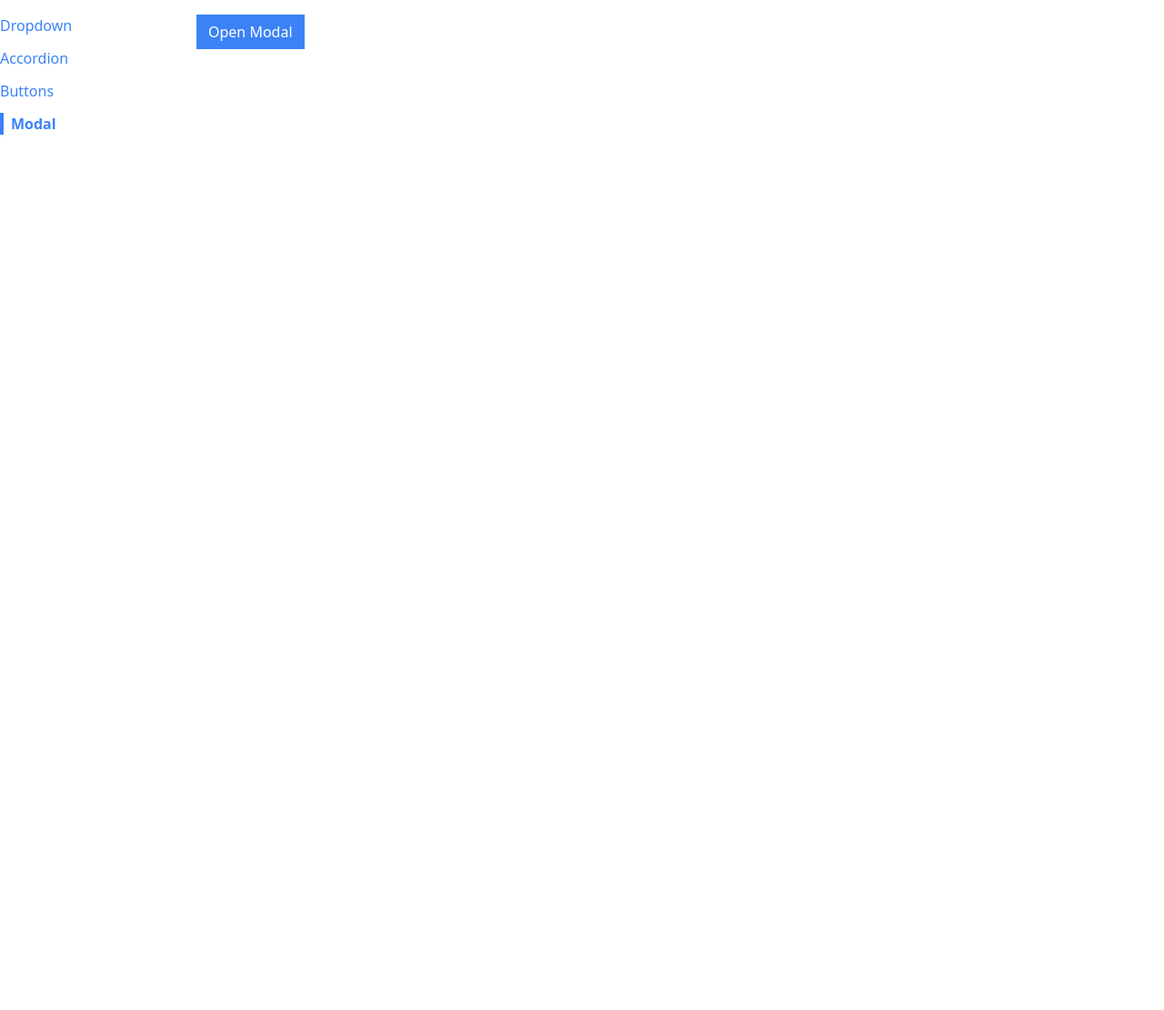
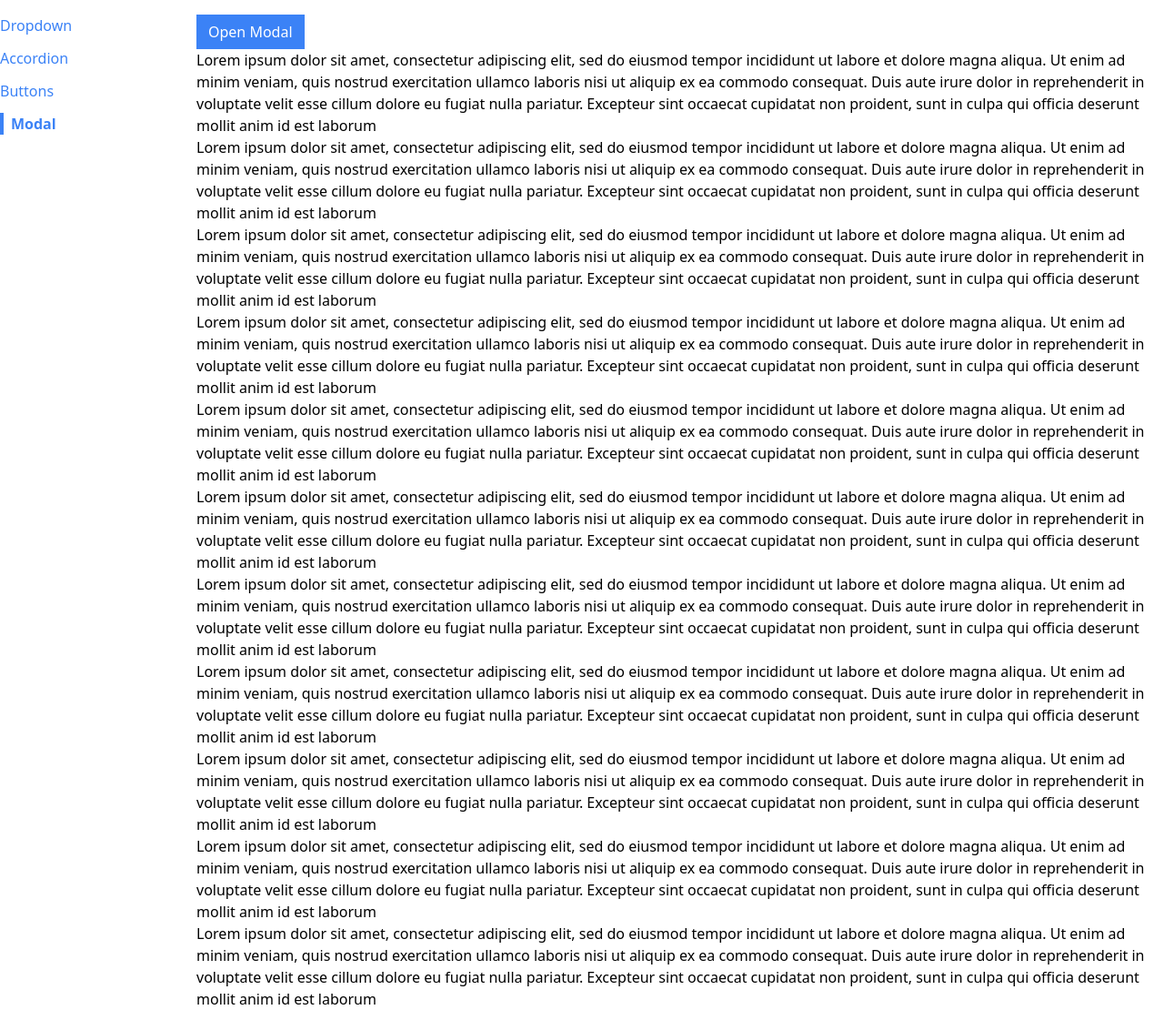
Before and after one commit to RafaelBartKings/comps-react, a React (Create React App) app: page /modal in a window 1280 px wide. Shown: the whole page at 91% size. Before the commit the page ends 800 px from the top, so only its background shows below. Built offline with nearby package versions, Linux system fonts and the light colour scheme.

Commit message:
added-modal-fixed

```diff
--- a/src/components/Modal.js
+++ b/src/components/Modal.js
@@ -1,16 +1,31 @@
 import ReactDOM from 'react-dom';
+import { useEffect } from 'react';
+import '../index.css';
 
-function Modal() {
+function Modal({ onClose, children, actionBar }) {
+   useEffect(() => {
+      document.body.classList.add('overflow-hidden');
+
+      return () => {
+         document.body.classList.remove('overflow-hidden');
+      };
+   }, []);
+
    return ReactDOM.createPortal(
       <div>
-         <div className="absolute inset-0 bg-gray-300 opacity-80"></div>
-         <div className="absolute inset-60 p-10 bg-white text-center">
-            I'm a modal!
+         <div
+            onClick={onClose}
+            className="fixed inset-0 bg-gray-300 opacity-80"
+         ></div>
+         <div className="fixed inset-40 p-10 bg-white text-center">
+            <div className="flex flex-col justify-between h-full">
+               {children}
+               <div className="flex justify-end">{actionBar}</div>
+            </div>
          </div>
       </div>,
       document.querySelector('.modal-container  ')
    );
 }
 
-
 export default Modal;
--- a/src/index.css
+++ b/src/index.css
@@ -12,3 +12,7 @@
   padding: 0;
   overflow-x: hidden;
 }
+
+.overflow-hidden {
+  overflow: hidden;
+}
--- a/src/pages/ModalPage.js
+++ b/src/pages/ModalPage.js
@@ -9,12 +9,128 @@
       setShowModal(true);
    };
 
+   const handleClose = () => {
+      setShowModal(false);
+   };
+
+   const actionBar = (
+      <div>
+         <Button className="text-white" onClick={handleClose} primary>
+            I accept
+         </Button>
+      </div>
+   );
+   const modal = (
+      <Modal onClose={handleClose} actionBar={actionBar}>
+         <p>Here is an important agreement for you to accept</p>
+      </Modal>
+   );
+
    return (
-      <div >
+      <div>
          <Button onClick={handleClick} primary className="text-white">
             Open Modal
          </Button>
-         {showModal && <Modal />}
+         {showModal && modal}
+         <p>
+            Lorem ipsum dolor sit amet, consectetur adipiscing elit, sed do
+            eiusmod tempor incididunt ut labore et dolore magna aliqua. Ut enim
+            ad minim veniam, quis nostrud exercitation ullamco laboris nisi ut
+            aliquip ex ea commodo consequat. Duis aute irure dolor in
+            reprehenderit in voluptate velit esse cillum dolore eu fugiat nulla
+            pariatur. Excepteur sint occaecat cupidatat non proident, sunt in
+            culpa qui officia deserunt mollit anim id est laborum
+         </p>
+         <p>
+            Lorem ipsum dolor sit amet, consectetur adipiscing elit, sed do
+            eiusmod tempor incididunt ut labore et dolore magna aliqua. Ut enim
+            ad minim veniam, quis nostrud exercitation ullamco laboris nisi ut
+            aliquip ex ea commodo consequat. Duis aute irure dolor in
+            reprehenderit in voluptate velit esse cillum dolore eu fugiat nulla
+            pariatur. Excepteur sint occaecat cupidatat non proident, sunt in
+            culpa qui officia deserunt mollit anim id est laborum
+         </p>
+         <p>
+            Lorem ipsum dolor sit amet, consectetur adipiscing elit, sed do
+            eiusmod tempor incididunt ut labore et dolore magna aliqua. Ut enim
+            ad minim veniam, quis nostrud exercitation ullamco laboris nisi ut
+            aliquip ex ea commodo consequat. Duis aute irure dolor in
+            reprehenderit in voluptate velit esse cillum dolore eu fugiat nulla
+            pariatur. Excepteur sint occaecat cupidatat non proident, sunt in
+            culpa qui officia deserunt mollit anim id est laborum
+         </p>
+         <p>
+            Lorem ipsum dolor sit amet, consectetur adipiscing elit, sed do
+            eiusmod tempor incididunt ut labore et dolore magna aliqua. Ut enim
+            ad minim veniam, quis nostrud exercitation ullamco laboris nisi ut
+            aliquip ex ea commodo consequat. Duis aute irure dolor in
+            reprehenderit in voluptate velit esse cillum dolore eu fugiat nulla
+            pariatur. Excepteur sint occaecat cupidatat non proident, sunt in
+            culpa qui officia deserunt mollit anim id est laborum
+         </p>
+         <p>
+            Lorem ipsum dolor sit amet, consectetur adipiscing elit, sed do
+            eiusmod tempor incididunt ut labore et dolore magna aliqua. Ut enim
+            ad minim veniam, quis nostrud exercitation ullamco laboris nisi ut
+            aliquip ex ea commodo consequat. Duis aute irure dolor in
+            reprehenderit in voluptate velit esse cillum dolore eu fugiat nulla
+            pariatur. Excepteur sint occaecat cupidatat non proident, sunt in
+            culpa qui officia deserunt mollit anim id est laborum
+         </p>
+         <p>
+            Lorem ipsum dolor sit amet, consectetur adipiscing elit, sed do
+            eiusmod tempor incididunt ut labore et dolore magna aliqua. Ut enim
+            ad minim veniam, quis nostrud exercitation ullamco laboris nisi ut
+            aliquip ex ea commodo consequat. Duis aute irure dolor in
+            reprehenderit in voluptate velit esse cillum dolore eu fugiat nulla
+            pariatur. Excepteur sint occaecat cupidatat non proident, sunt in
+            culpa qui officia deserunt mollit anim id est laborum
+         </p>
+         <p>
+            Lorem ipsum dolor sit amet, consectetur adipiscing elit, sed do
+            eiusmod tempor incididunt ut labore et dolore magna aliqua. Ut enim
+            ad minim veniam, quis nostrud exercitation ullamco laboris nisi ut
+            aliquip ex ea commodo consequat. Duis aute irure dolor in
+            reprehenderit in voluptate velit esse cillum dolore eu fugiat nulla
+            pariatur. Excepteur sint occaecat cupidatat non proident, sunt in
+            culpa qui officia deserunt mollit anim id est laborum
+         </p>
+         <p>
+            Lorem ipsum dolor sit amet, consectetur adipiscing elit, sed do
+            eiusmod tempor incididunt ut labore et dolore magna aliqua. Ut enim
+            ad minim veniam, quis nostrud exercitation ullamco laboris nisi ut
+            aliquip ex ea commodo consequat. Duis aute irure dolor in
+            reprehenderit in voluptate velit esse cillum dolore eu fugiat nulla
+            pariatur. Excepteur sint occaecat cupidatat non proident, sunt in
+            culpa qui officia deserunt mollit anim id est laborum
+         </p>
+         <p>
+            Lorem ipsum dolor sit amet, consectetur adipiscing elit, sed do
+            eiusmod tempor incididunt ut labore et dolore magna aliqua. Ut enim
+            ad minim veniam, quis nostrud exercitation ullamco laboris nisi ut
+            aliquip ex ea commodo consequat. Duis aute irure dolor in
+            reprehenderit in voluptate velit esse cillum dolore eu fugiat nulla
+            pariatur. Excepteur sint occaecat cupidatat non proident, sunt in
+            culpa qui officia deserunt mollit anim id est laborum
+         </p>
+         <p>
+            Lorem ipsum dolor sit amet, consectetur adipiscing elit, sed do
+            eiusmod tempor incididunt ut labore et dolore magna aliqua. Ut enim
+            ad minim veniam, quis nostrud exercitation ullamco laboris nisi ut
+            aliquip ex ea commodo consequat. Duis aute irure dolor in
+            reprehenderit in voluptate velit esse cillum dolore eu fugiat nulla
+            pariatur. Excepteur sint occaecat cupidatat non proident, sunt in
+            culpa qui officia deserunt mollit anim id est laborum
+         </p>
+         <p>
+            Lorem ipsum dolor sit amet, consectetur adipiscing elit, sed do
+            eiusmod tempor incididunt ut labore et dolore magna aliqua. Ut enim
+            ad minim veniam, quis nostrud exercitation ullamco laboris nisi ut
+            aliquip ex ea commodo consequat. Duis aute irure dolor in
+            reprehenderit in voluptate velit esse cillum dolore eu fugiat nulla
+            pariatur. Excepteur sint occaecat cupidatat non proident, sunt in
+            culpa qui officia deserunt mollit anim id est laborum
+         </p>
       </div>
    );
 }
```
